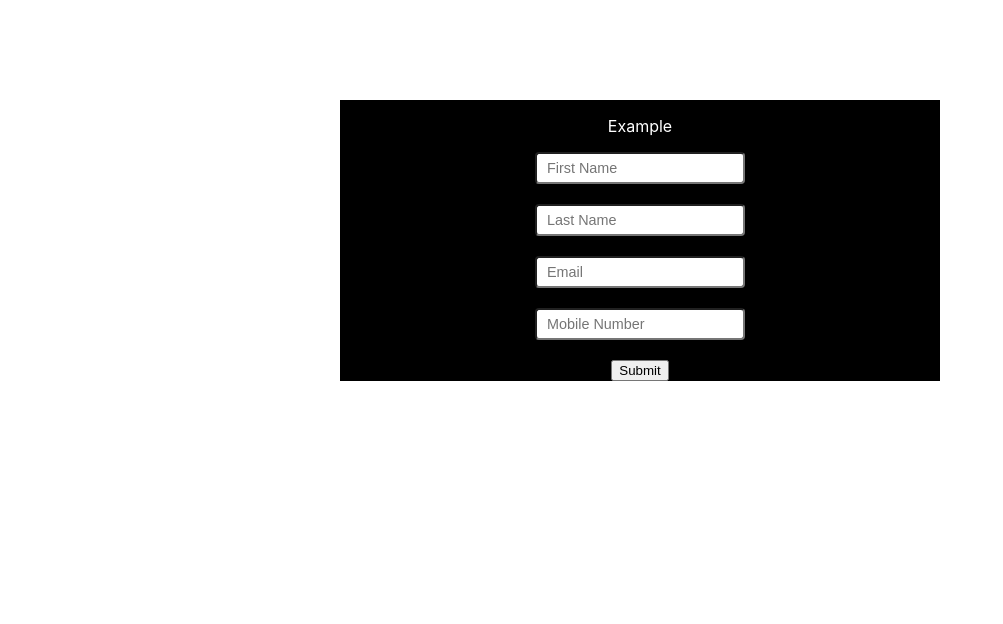
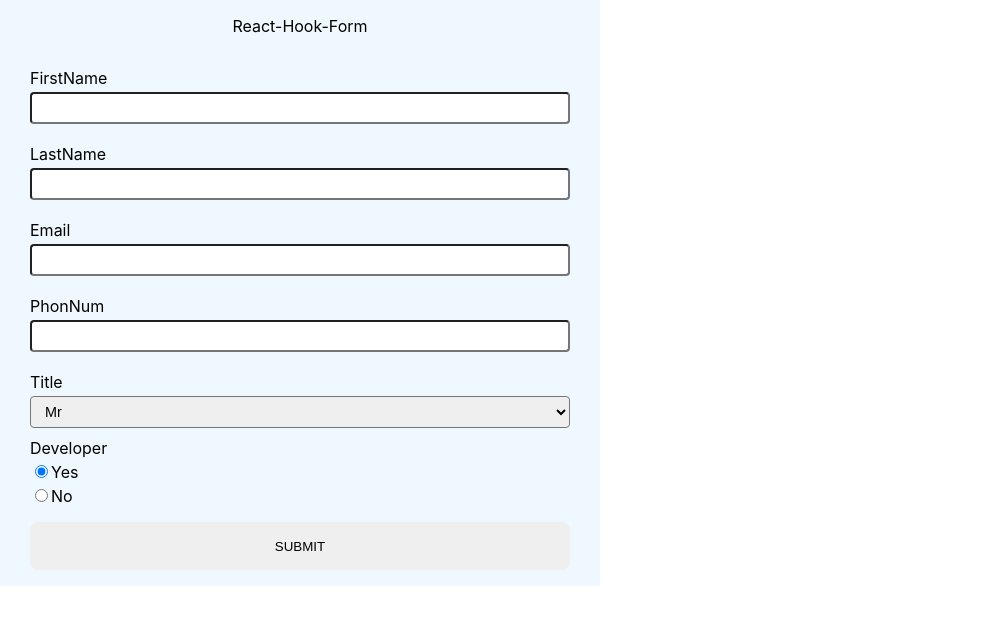
Before and after one commit to frontStudySession/Andy, a React app: page / in a window 1280 px wide. Shown: the top 624 px of the page, without its empty margins (0-1003 px from the left). Built offline with nearby package versions, Linux system fonts and the light colour scheme; the HTML template or start-up script is replaced by a standard one.

Commit message:
Study: React-hook-form

```diff
--- a/src/App.tsx
+++ b/src/App.tsx
@@ -1,27 +1,25 @@
-import { Form } from '@app/app/Form';
+import { SubmitForm } from '@app/app/Form';
 import { styled } from 'styled-components';
 
 const FormLayout = styled.div`
   width: 100%;
   max-width: 600px;
-  background: black;
+  background: aliceblue;
   display: flex;
   justify-content: center;
-  margin: 100px auto;
   flex-direction: column;
   align-items: center;
 `;
 
 const Title = styled.p`
-  color: white;
+  color: black;
 `;
 
 function App() {
   return (
     <FormLayout>
-      <Title>Example</Title>
-      <Form />
-      <button>Submit</button>
+      <Title>React-Hook-Form</Title>
+      <SubmitForm />
     </FormLayout>
   );
 }
--- /dev/null
+++ b/src/app/Form.css.tsx
@@ -0,0 +1,59 @@
+import { FieldError } from 'react-hook-form';
+import styled from 'styled-components';
+
+export const Form = styled.form`
+  width: 90%;
+  margin: 16px auto;
+`;
+
+export const Section = styled.section`
+  display: flex;
+  flex-direction: column;
+  gap: 4px;
+`;
+
+export const Input = styled.input`
+  display: block;
+  box-sizing: border-box;
+  width: 100%;
+  border-radius: 4px;
+  padding: 6px 10px;
+  margin-bottom: 10px;
+  font-size: 0.9rem;
+`;
+
+export const Select = styled.select`
+  display: block;
+  box-sizing: border-box;
+  width: 100%;
+  border-radius: 4px;
+  padding: 6px 10px;
+  margin-bottom: 10px;
+  font-size: 0.9rem;
+`;
+
+export const Button = styled.button`
+  text-transform: uppercase;
+  width: 100%;
+  height: 48px;
+  border-radius: 8px;
+  border: none;
+  cursor: pointer;
+  margin-top: 16px;
+`;
+
+export const errorStyle = (error: FieldError) => {
+  return error
+    ? {
+        borderWidth: '1px 1px 1px 10px',
+        borderStyle: 'solid',
+        borderColor:
+          'rgb(191, 22, 80) rgb(191, 22, 80) rgb(191, 22, 80) rgb(236, 89, 144)',
+        borderImage: 'initial',
+        background: 'rgb(251, 236, 242)',
+        marginBottom: '20px',
+      }
+    : {
+        marginBottom: '20px',
+      };
+};
--- a/src/app/Form.tsx
+++ b/src/app/Form.tsx
@@ -1,87 +1,113 @@
-import { TextInput } from '@app/components/Input/TextInput';
-import { useForm } from 'react-hook-form';
+import { FieldError, useForm } from 'react-hook-form';
+import { Button, Form, Input, Section, Select, errorStyle } from './Form.css';
 
 type FormType = {
   firstName: string;
   lastName: string;
   email: string;
-  mobileNum: number;
+  mobile: number;
+  title: string;
+  developer: 'Yes' | 'No';
 };
 
-export const Form = () => {
+export const SubmitForm = () => {
   const {
     register,
     handleSubmit,
     formState: { errors },
-  } = useForm<FormType>();
+  } = useForm<FormType>({
+    defaultValues: {
+      developer: 'Yes',
+    },
+  });
 
-  const firstName = {
-    register: register('firstName', {
-      required: '필수 값',
-      minLength: {
-        value: 1,
-        message: '최대 한 글자 이상 입력해야합니다.',
-      },
-    }),
-    errors: errors.firstName,
-  };
-  const lastName = {
-    register: register('lastName', {
-      required: '필수 값',
-      minLength: {
-        value: 1,
-        message: '최대 한 글자 이상 입력해야합니다.',
-      },
-    }),
-    errors: errors.lastName,
-  };
-  const email = {
-    register: register('email', {
-      pattern: /^[a-zA-Z0-9+-_.]+@[a-zA-Z0-9-]+\.[a-zA-Z0-9-.]+$/,
-    }),
-    errors: errors.email,
-  };
-  const mobileNum = {
-    register: register('mobileNum', {
-      required: '필수 값',
-      minLength: {
-        value: 11,
-        message: '최대 11글자 이상 입력해야합니다.',
-      },
-    }),
-    errors: errors.mobileNum,
-  };
+  const onSubmitAction = (data: FormType) => console.log(data);
 
   return (
-    <form
-      onSubmit={handleSubmit((data) => {
-        console.log(data);
+    <Form onSubmit={handleSubmit(onSubmitAction)}>
+      <div>
+        {/* FirstName Section */}
+        <Section>
+          <label htmlFor="firstName">FirstName</label>
+          <Input
+            {...register('firstName', {
+              required: true,
+              minLength: 1,
             })}
-    >
-      <TextInput
             id="firstName"
-        register={firstName.register}
-        error={firstName.errors}
-        placeholder={'First Name'}
+            style={errorStyle(errors.firstName as FieldError)}
           />
-      <TextInput
+        </Section>
+        {/* LastName Section */}
+        <Section>
+          <label htmlFor="lastName">LastName</label>
+          <Input
+            {...register('lastName', {
+              required: true,
+              minLength: 1,
+            })}
             id="lastName"
-        register={lastName.register}
-        error={lastName.errors}
-        placeholder={'Last Name'}
+            style={errorStyle(errors.lastName as FieldError)}
           />
-      <TextInput
+        </Section>
+        {/* Email Section */}
+        <Section>
+          <label htmlFor="email">Email</label>
+          <Input
+            {...register('email', {
+              required: true,
+              pattern: /^[a-zA-Z0-9+-_.]+@[a-zA-Z0-9-]+\.[a-zA-Z0-9-.]+$/,
+            })}
             id="email"
-        register={email.register}
-        error={email.errors}
-        placeholder={'Email'}
+            style={errorStyle(errors.email as FieldError)}
           />
-      <TextInput
-        id="mobileNum"
-        register={mobileNum.register}
-        error={mobileNum.errors}
-        placeholder={'Mobile Number'}
+        </Section>
+        {/* Phone Number Section */}
+        <Section>
+          <label htmlFor="mobile">PhonNum</label>
+          <Input
+            {...register('mobile', {
+              required: true,
+              pattern: /^[0-9]*$/,
+              minLength: 10,
+              maxLength: 11,
+            })}
+            id="mobile"
+            style={errorStyle(errors.mobile as FieldError)}
           />
-    </form>
+        </Section>
+        {/* Title Section */}
+        <Section>
+          <label htmlFor="title">Title</label>
+          <Select {...register('title', { required: true })}>
+            <option value="Mr">Mr</option>
+            <option value="Mrs">Mrs</option>
+            <option value="Miss">Miss</option>
+            <option value="Dr">Dr</option>
+          </Select>
+        </Section>
+        {/* Title Section */}
+        <Section>
+          <label htmlFor="developer">Developer</label>
+          <div>
+            <input
+              {...register('developer', { required: true })}
+              type="radio"
+              value="Yes"
+            />
+            <span>Yes</span>
+          </div>
+          <div>
+            <input
+              {...register('developer', { required: true })}
+              type="radio"
+              value="No"
+            />
+            <span>No</span>
+          </div>
+        </Section>
+      </div>
+      <Button onClick={handleSubmit(onSubmitAction)}>Submit</Button>
+    </Form>
   );
 };
```
Lines whose indentation alone changed are shown as unchanged.
